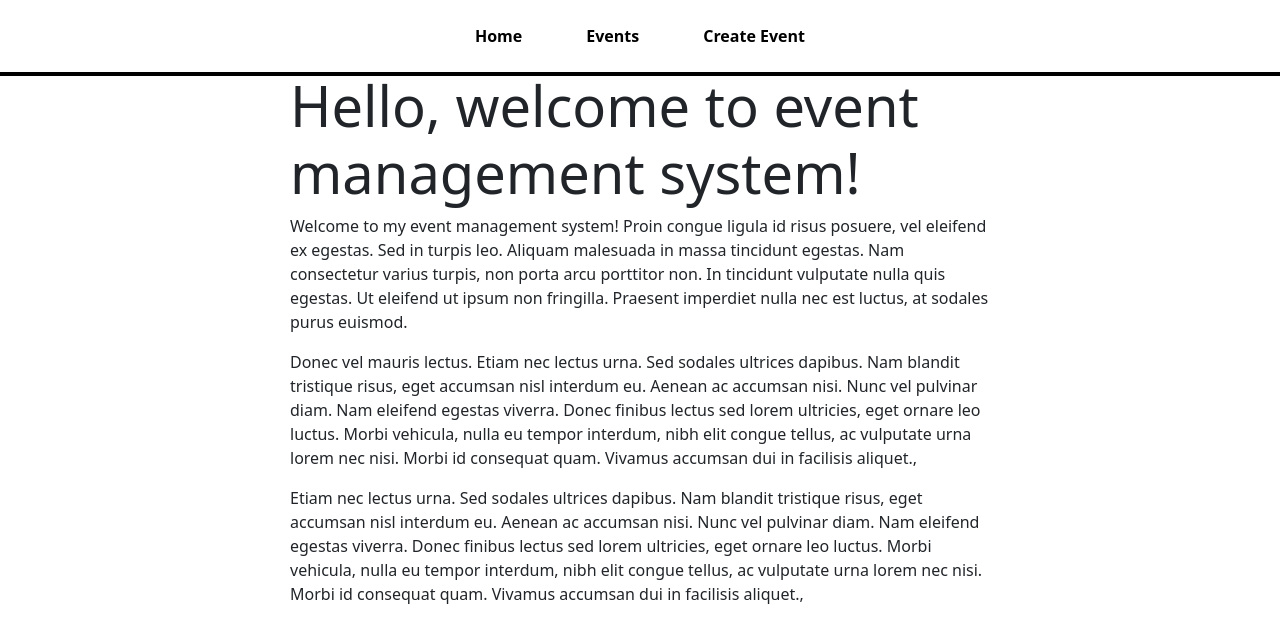
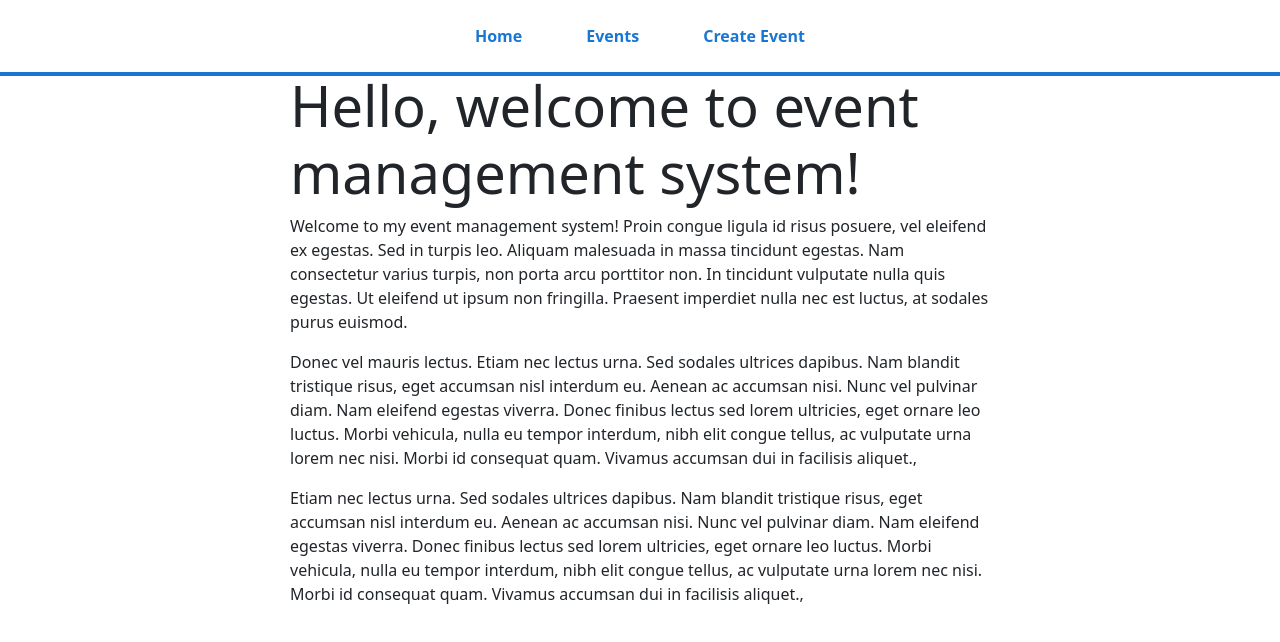
Before and after one commit to tbiswal/mern-fullstack-project, a React (Create React App) app in the folder client/: page / in a window 1280 px wide. Shown: the top 642 px of the page. Built offline with nearby package versions, Linux system fonts and the light colour scheme; no server answers.

Commit message:
Change color of the site

```diff
--- a/client/src/App.css
+++ b/client/src/App.css
@@ -7,7 +7,7 @@ button {
   padding: 16px;
   font-family: 'Segoe UI', Tahoma, Geneva, Verdana, sans-serif;
   font-size: 16px;
-  background-color: black;
+  background-color: #1976D2;
   color: white;
   border-radius: 8px;
   cursor: pointer;
@@ -18,7 +18,7 @@ h3, h4 {
 }
 
 nav {
-  border-bottom: 4px solid black;
+  border-bottom: 4px solid #1976D2;
   text-align: center;
   position: fixed;
   top: 0;
@@ -40,13 +40,13 @@ nav li {
 
 nav a {
   text-decoration: none;
-  color: black;
+  color: #1976D2;
   font-weight: bold;
   padding: 24px 32px;
 }
 
 nav a:hover {
-  background: black;
+  background: #1976D2;
   color: white;
 }
 
@@ -63,7 +63,7 @@ input, textarea {
   border-radius: 8px;
   font-family: 'Segoe UI', Tahoma, Geneva, Verdana, sans-serif;
   font-size: 18px;
-  border: 2px solid black;
+  border: 2px solid #1976D2;
   margin: 16px;
 }
 
```
